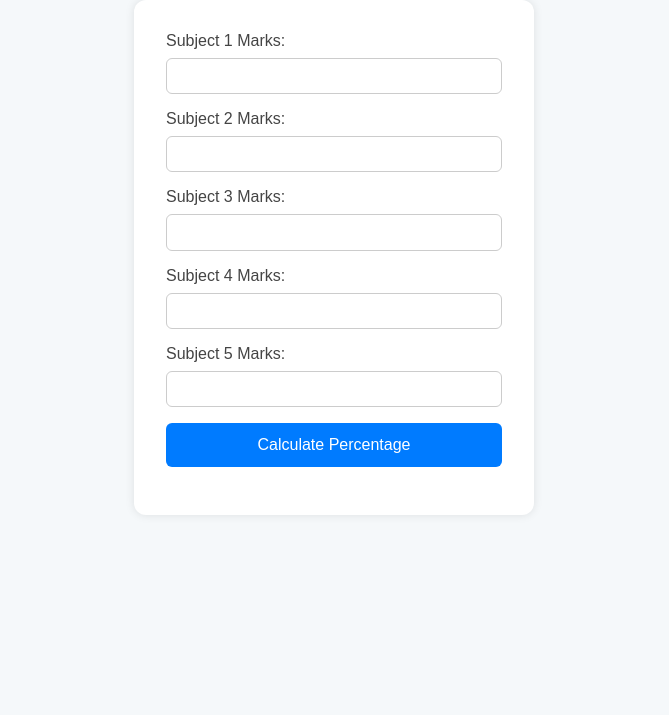
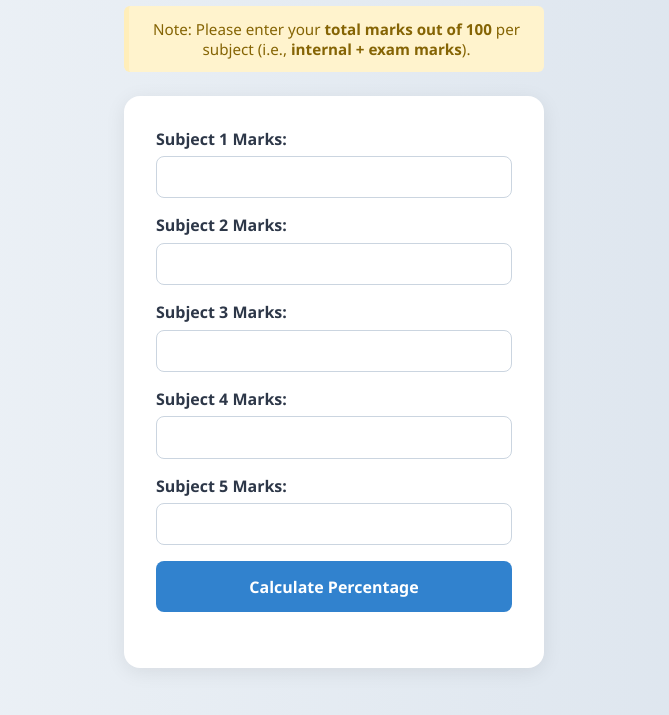
Before and after one commit to DevyanshuNegi/percentage-calculator, a plain HTML site: page index.html in a window 1280 px wide. Shown: the part 85-800 px from the top of the page, without its empty margins (306-975 px from the left). Drawn offline with Linux system fonts and the light colour scheme.

Commit message:
Update index.html

```diff
--- a/index.html
+++ b/index.html
@@ -12,10 +12,10 @@
       box-sizing: border-box;
       margin: 0;
       padding: 0;
-      font-family: Arial, sans-serif;
+      font-family: 'Segoe UI', Tahoma, Geneva, Verdana, sans-serif;
     }
     body {
-      background: #f5f8fa;
+      background: linear-gradient(to right, #f0f4f8, #d9e2ec);
       padding: 2rem;
       display: flex;
       flex-direction: column;
@@ -24,61 +24,82 @@
     }
     h1 {
       margin-bottom: 1rem;
-      color: #333;
+      color: #1a202c;
+      text-align: center;
+      font-size: 2rem;
+    }
+    p.note {
+      background: #fff3cd;
+      color: #856404;
+      padding: 0.8rem;
+      border-left: 5px solid #ffeeba;
+      border-radius: 6px;
+      margin-bottom: 1.5rem;
+      max-width: 420px;
+      font-size: 0.95rem;
       text-align: center;
     }
     form {
-      background: #fff;
+      background: #ffffff;
       padding: 2rem;
-      border-radius: 12px;
-      box-shadow: 0 0 10px rgba(0,0,0,0.1);
-      max-width: 400px;
+      border-radius: 16px;
+      box-shadow: 0 4px 20px rgba(0, 0, 0, 0.08);
+      max-width: 420px;
       width: 100%;
     }
     label {
       display: block;
-      margin-bottom: 0.5rem;
-      color: #444;
+      margin-bottom: 0.4rem;
+      color: #2d3748;
+      font-weight: 600;
     }
     input[type="number"] {
       width: 100%;
-      padding: 0.6rem;
+      padding: 0.7rem;
       margin-bottom: 1rem;
-      border: 1px solid #ccc;
-      border-radius: 6px;
+      border: 1px solid #cbd5e0;
+      border-radius: 8px;
+      transition: border-color 0.3s ease;
+    }
+    input[type="number"]:focus {
+      border-color: #3182ce;
+      outline: none;
     }
     button {
       width: 100%;
-      padding: 0.8rem;
+      padding: 0.9rem;
       border: none;
-      background: #007BFF;
+      background: #3182ce;
       color: white;
-      border-radius: 6px;
+      border-radius: 8px;
       font-size: 1rem;
       cursor: pointer;
+      font-weight: 600;
       transition: background 0.3s ease;
     }
     button:hover {
-      background: #0056b3;
+      background: #2b6cb0;
     }
     .result {
-      margin-top: 1rem;
-      font-size: 1.2rem;
+      margin-top: 1.5rem;
+      font-size: 1.1rem;
       text-align: center;
-      color: #222;
+      color: #2d3748;
+      font-weight: 500;
     }
     @media (max-width: 500px) {
       form {
         padding: 1.5rem;
       }
       h1 {
-        font-size: 1.5rem;
+        font-size: 1.6rem;
       }
     }
   </style>
 </head>
 <body>
   <h1>Percentage Calculator (Top 5 Subjects)</h1>
+  <p class="note">Note: Please enter your <strong>total marks out of 100</strong> per subject (i.e., <strong>internal + exam marks</strong>).</p>
   <form id="percentageForm" onsubmit="calculatePercentage(event)">
     <label for="marks1">Subject 1 Marks:</label>
     <input type="number" id="marks1" max="100" min="0" required />
```
